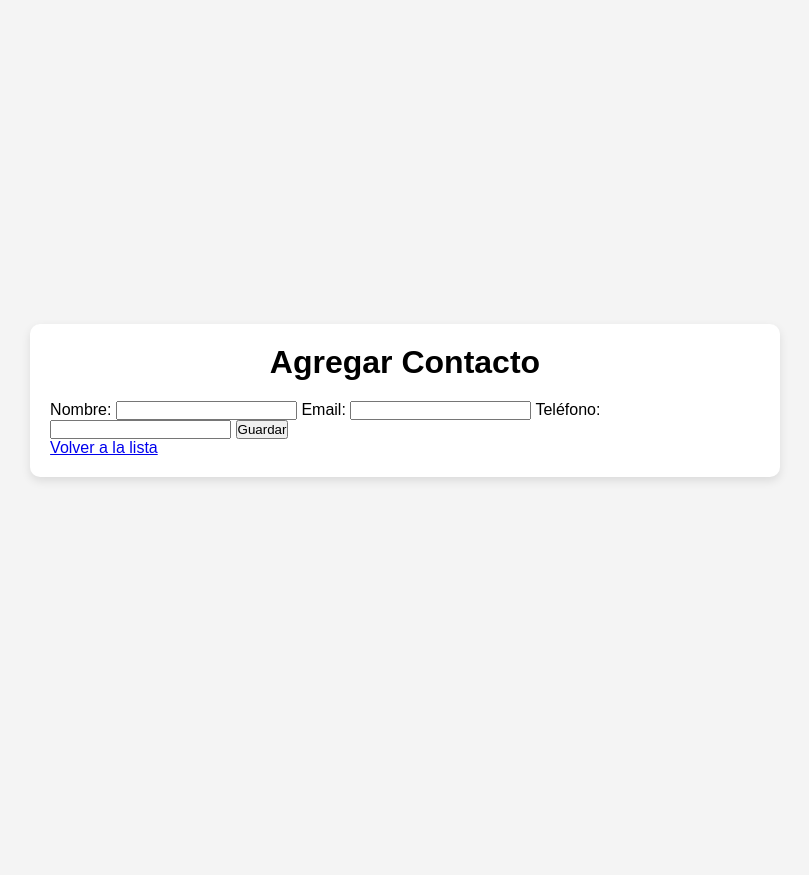
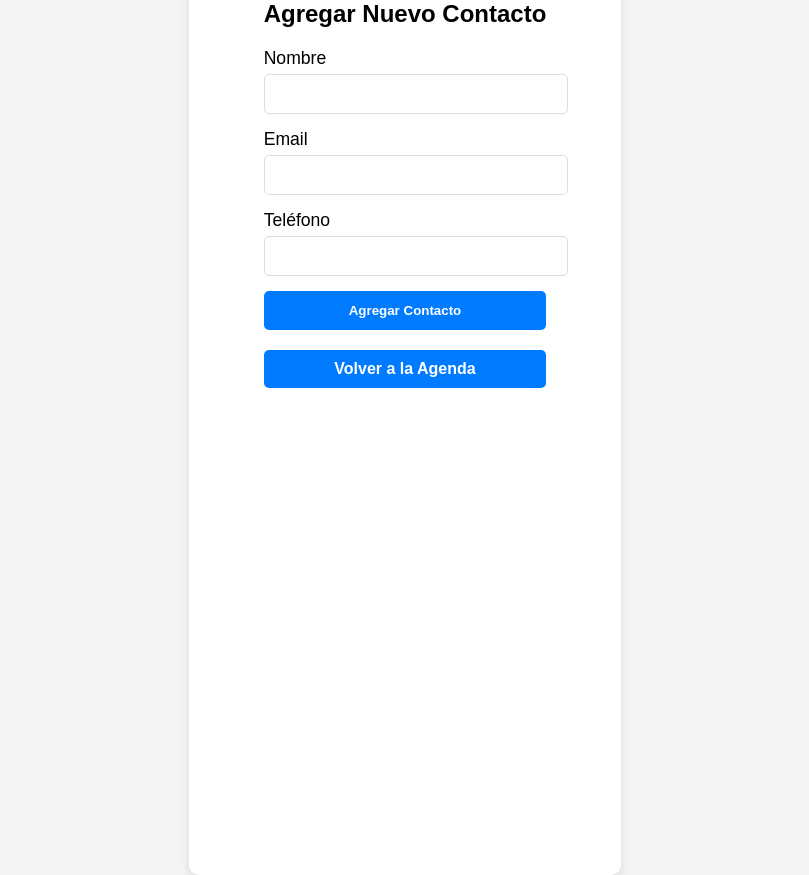
Before and after one commit to AdrianRiera/Agenda_Contactos, a Flask app: page /agregar in a window 1280 px wide. Shown: the whole page, without its empty margins (235-1044 px from the left). Before the commit the page ends 481 px from the top, so only its background shows below. Run offline with Flask 3, Linux system fonts and the light colour scheme.

Commit message:
Mejorar el diseño de las páginas de agregar y editar contactos, y actualizar estilos CSS

```diff
--- a/Agenda_Contactos/static/css/styles.css
+++ b/Agenda_Contactos/static/css/styles.css
@@ -2,7 +2,7 @@
 * {
     margin: 0;
     padding: 0;
-    box-sizing: border-box;
+
     font-family: Arial, sans-serif;
 }
 
@@ -17,8 +17,8 @@ html, body {
 
 /* Contenedor principal */
 .container {
-    width: 90%;
-    max-width: 1200px;
+    width: 100%;
+    height: 100%;
     background: white;
     padding: 20px;
     border-radius: 10px;
@@ -28,7 +28,10 @@ html, body {
 /* Encabezado */
 h1 {
     text-align: center;
-    margin-bottom: 20px;
+    margin-bottom: 40px;
+    margin-top: 80px;
+    font-family: sans-serif;
+
 }
 
 /* Contenedor de botones */
@@ -115,3 +118,157 @@ tr:hover {
 form {
     display: inline;
 }
+
+/* Página de agregar contacto */
+.add-contact-container {
+    width: 100%;
+    height: 100%;
+
+    background: white;
+    padding:75px;
+    border-radius: 10px;
+    box-shadow: 0px 4px 10px rgba(0, 0, 0, 0.1);
+}
+
+.add-contact-container h2 {
+    text-align: center;
+    margin-bottom: 20px;
+}
+
+.form-group {
+    margin-bottom: 15px;
+}
+
+.form-group label {
+    display: block;
+    font-size: 1.1rem;
+    margin-bottom: 5px;
+}
+
+.form-group input {
+    width: 100%;
+    padding: 10px;
+    font-size: 1rem;
+    border: 1px solid #ddd;
+    border-radius: 5px;
+    outline: none;
+}
+
+.form-group input:focus {
+    border-color: #007bff;
+}
+
+.submit-button {
+    display: block;
+    width: 100%;
+    padding: 12px;
+    background-color: #28a745;
+    color: white;
+    border: none;
+    border-radius: 5px;
+    font-weight: bold;
+    cursor: pointer;
+    transition: background 0.3s ease;
+}
+
+.submit-button:hover {
+    background-color: #218838;
+}
+
+/* Botón de volver a la lista de contactos */
+.back-button {
+    display: block;
+    text-align: center;
+    margin-top: 20px;
+    padding: 10px;
+    background-color: #007bff;
+    color: white;
+    text-decoration: none;
+    border-radius: 5px;
+    font-weight: bold;
+    transition: background 0.3s ease;
+}
+
+.back-button:hover {
+    background-color: #0056b3;
+}
+
+.fecha_creacion {
+    font-size: 13px;
+    font-weight: bold;
+
+}
+
+/* Página de editar contacto */
+.edit-contact-container {
+    width: 90%;
+    max-width: 600px;
+    margin: 0 auto;
+    background: white;
+    padding: 80px;
+    border-radius: 10px;
+    box-shadow: 0px 4px 10px rgba(0, 0, 0, 0.1);
+}
+
+.edit-contact-container h2 {
+    text-align: center;
+    margin-bottom: 20px;
+}
+
+.form-group {
+    margin-bottom: 15px;
+}
+
+.form-group label {
+    display: block;
+    font-size: 1.1rem;
+    margin-bottom: 5px;
+}
+
+.form-group input {
+    width: 100%;
+    padding: 10px;
+    font-size: 1rem;
+    border: 1px solid #ddd;
+    border-radius: 5px;
+    outline: none;
+}
+
+.form-group input:focus {
+    border-color: #007bff;
+}
+
+.submit-button {
+    display: block;
+    width: 100%;
+    padding: 12px;
+    background-color: #007bff;
+    color: white;
+    border: none;
+    border-radius: 5px;
+    font-weight: bold;
+    cursor: pointer;
+    transition: background 0.3s ease;
+}
+
+.submit-button:hover {
+    background-color: #0056b3;
+}
+
+/* Botón de volver a la lista de contactos */
+.back-button {
+    display: block;
+    text-align: center;
+    margin-top: 20px;
+    padding: 10px;
+    background-color: #007bff;
+    color: white;
+    text-decoration: none;
+    border-radius: 5px;
+    font-weight: bold;
+    transition: background 0.3s ease;
+}
+
+.back-button:hover {
+    background-color: #0056b3;
+}
--- a/Agenda_Contactos/templates/agregar.html
+++ b/Agenda_Contactos/templates/agregar.html
@@ -8,22 +8,29 @@
 </head>
 <body>
 
-    <div class="container">
-        <h1>Agregar Contacto</h1>
-        <form action="/agregar" method="POST">
-            <label>Nombre:</label>
-            <input type="text" name="name" required>
+    <div class="add-contact-container">
+        <h2>Agregar Nuevo Contacto</h2>
 
-            <label>Email:</label>
-            <input type="email" name="email" required>
+        <form method="POST">
+            <div class="form-group">
+                <label for="name">Nombre</label>
+                <input type="text" id="name" name="name" required>
+            </div>
 
-            <label>Teléfono:</label>
-            <input type="text" name="telefono" required>
+            <div class="form-group">
+                <label for="email">Email</label>
+                <input type="email" id="email" name="email" required>
+            </div>
 
-            <button type="submit">Guardar</button>
+            <div class="form-group">
+                <label for="telefono">Teléfono</label>
+                <input type="tel" id="telefono" name="telefono" required>
+            </div>
+
+            <button type="submit" class="submit-button">Agregar Contacto</button>
         </form>
-        <br>
-        <a href="/" class="button back-button">Volver a la lista</a>
+
+        <a href="{{ url_for('lista_agenda') }}" class="back-button">Volver a la Agenda</a>
     </div>
 
 </body>
--- a/Agenda_Contactos/templates/index.html
+++ b/Agenda_Contactos/templates/index.html
@@ -34,7 +34,7 @@
                         <td>{{ contacto.name }}</td>
                         <td>{{ contacto.email }}</td>
                         <td>{{ contacto.telefono }}</td>
-                        <td>{{ contacto.fecha_creacion }}</td>
+                        <td><p class="fecha_creacion">{{ contacto.fecha_creacion }}</p></td>
                         <td class="action-buttons">
                             <a href="{{ url_for('editar_contacto', id=contacto.id) }}" class="edit-button">Editar</a>
                             <form action="{{ url_for('eliminar_contacto', id=contacto.id) }}" method="POST" onsubmit="return confirm('¿Estás seguro de eliminar este contacto?');">
```
Also changed, not shown: Agenda_Contactos/templates/editar.html (+19 -11 lines), Agenda_Contactos/instance/test.db.
